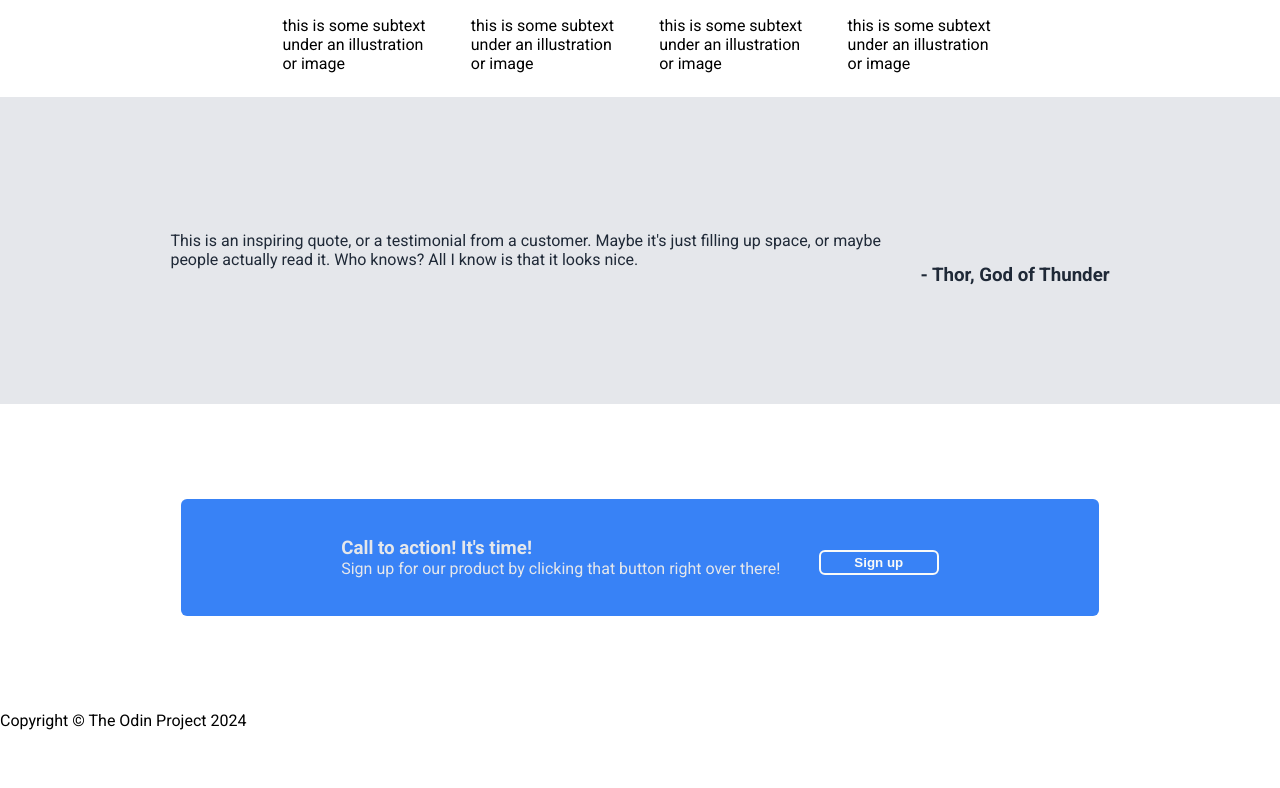
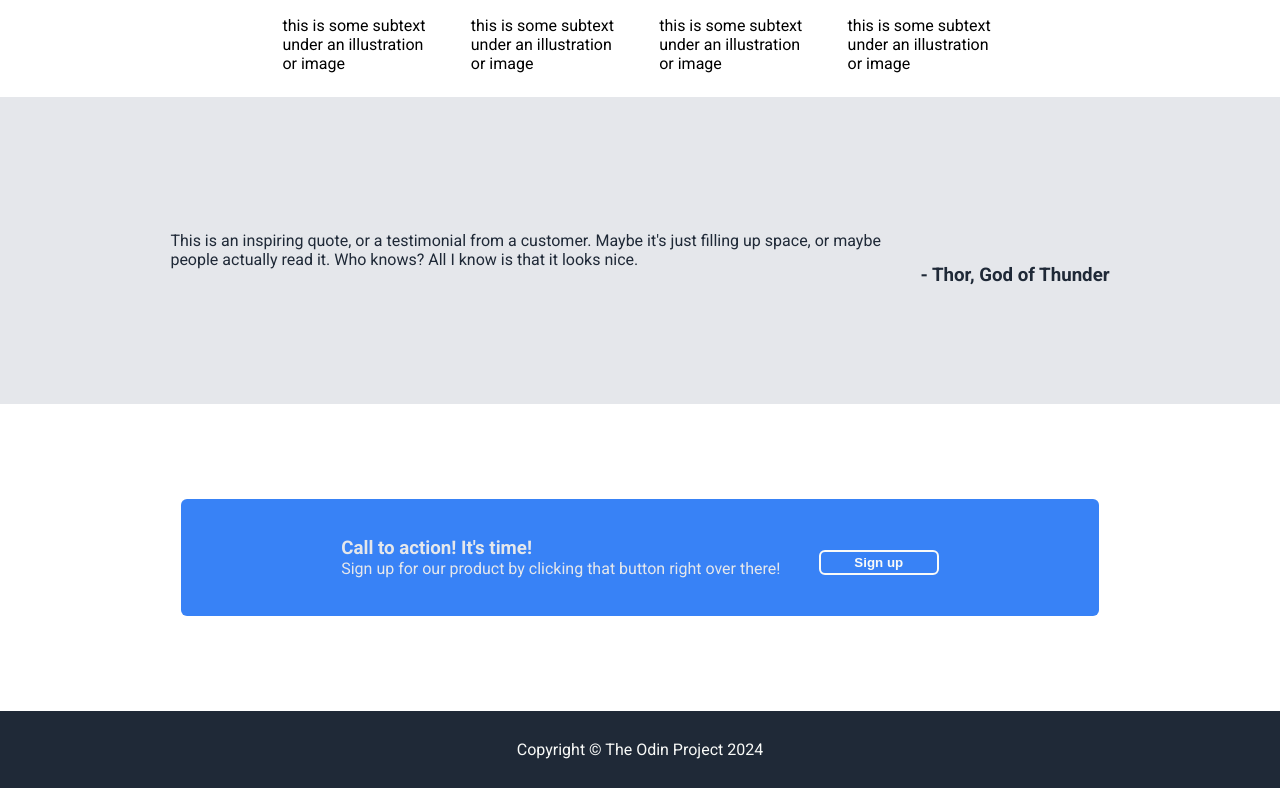
Before and after one commit to RhysPrograms/JavaScript-From-Zero-to-Expert, a plain HTML site: page TheOdinProject/01FoundationsCourse/LandingPageProject/index.html in a window 1280 px wide. Shown: the part 565-1353 px from the top of the page. Before the commit the page ends 1295 px from the top, so only its background shows below. Drawn offline with Linux system fonts and the light colour scheme.

Commit message:
ODIN-1: Footer (Complete)

```diff
--- a/TheOdinProject/01FoundationsCourse/LandingPageProject/style.css
+++ b/TheOdinProject/01FoundationsCourse/LandingPageProject/style.css
@@ -203,3 +203,17 @@ body {
   margin-top: 12.5px;
   height: 25px;
 }
+
+/* ****** */
+/* FOOTER */
+/* ****** */
+
+.footer {
+  display: flex;
+  justify-content: space-around;
+  align-items: center;
+  background-color: #1f2937;
+  color: #f9faf8;
+  height: 4.8rem;
+  padding: 1.8rem 1.8rem;
+}
```
